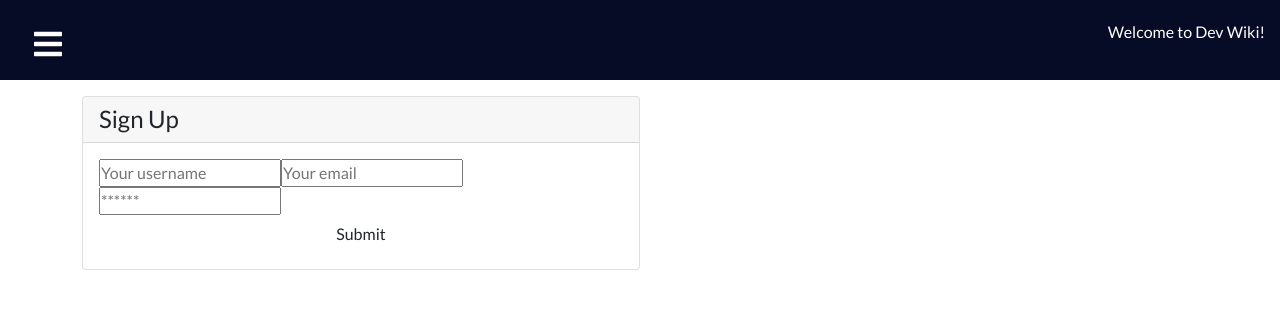
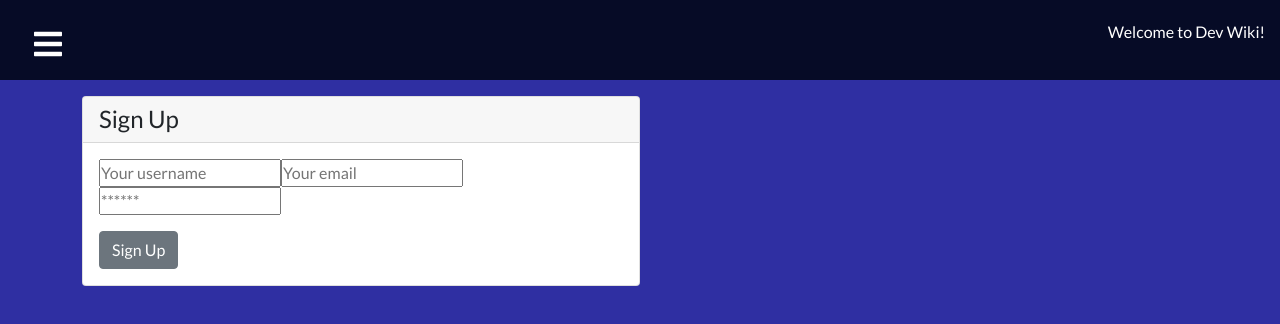
Before and after one commit to zdensamson/DEV-WIKI, a React (Create React App) app in the folder client/: page /signup in a window 1280 px wide. Shown: the top 324 px of the page. Built offline with nearby package versions, Linux system fonts and the light colour scheme.

Commit message:
edit form styles

```diff
--- a/client/src/components/PostForm/index.jsx
+++ b/client/src/components/PostForm/index.jsx
@@ -109,10 +109,11 @@ const PostForm = () => {
                 <textarea
                     placeholder="blurb your needs..."
                      value={blurbState}
-                    className="form-input col-12 col-md-9"
+                    className=" col-12 col-md-9 form-control mt-2 w-50"
                     onChange={handleBlurbChange}
                 ></textarea>
-                <button className="btn col-12 col-md-3" type="submit">
+                {/* <input className="form-control col-12 col-md-9 " rows = "5" type = "text" value = {blurbState} onChange={handleBlurbChange}></input> */}
+                <button className="btn btn-secondary my-3" type="submit">
                     Submit
                 </button>
             </form>
--- a/client/src/index.css
+++ b/client/src/index.css
@@ -72,4 +72,10 @@
 
 .loginPage {
     background-color: #2F2FA2;
+    height: 100vh;
 }
+
+.signUpPage {
+    background-color: #2F2FA2;
+    height: 100vh;
+}
--- a/client/src/pages/Signup.js
+++ b/client/src/pages/Signup.js
@@ -34,7 +34,8 @@ const Signup = () => {
   };
 
   return (
-    <main className="flex-row justify-center my-3 container">
+    <main className="signUpPage">
+      <div className="flex-row justify-center py-3 container">
         <div className="col-12 col-md-6">
           <div className="card">
             <h4 className="card-header">Sign Up</h4>
@@ -67,12 +68,14 @@ const Signup = () => {
                   value={formState.password}
                   onChange={handleChange}
                 />
-              <button className="btn d-block w-100" type="submit">
-                Submit
+                <br></br>
+                <button className="btn btn-secondary mt-3" type="submit">
+                  Sign Up
                 </button>
               </form>
 
               {error && <div>Signup failed</div>}
+            </div>
           </div>
         </div>
       </div>
```
Lines whose indentation alone changed are shown as unchanged.
